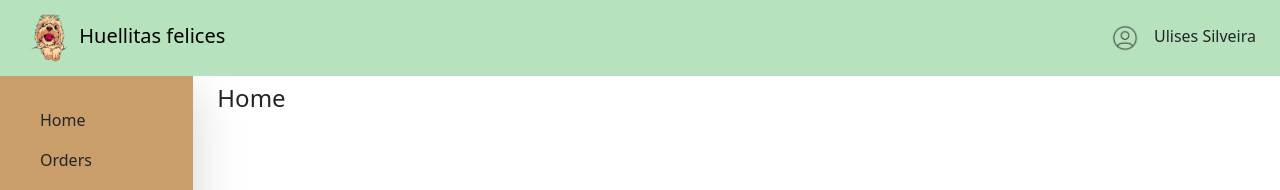
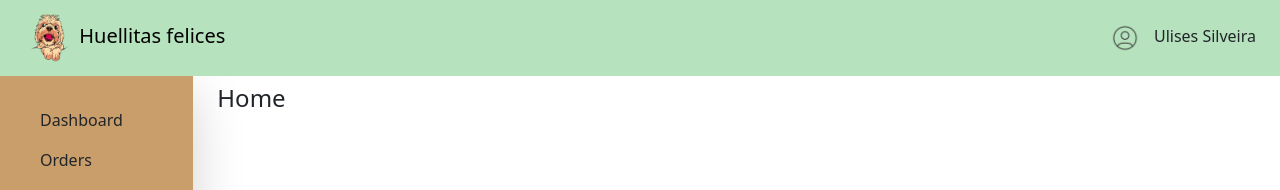
Before and after one commit to Ulisessilveira/Proyecto-huellitas, a Vue app: page /admin in a window 1280 px wide. Shown: the top 190 px of the page. Built offline with nearby package versions, Linux system fonts and the light colour scheme.

Commit message:
update ulises

```diff
--- a/src/components/layouts/SidebarComponent.vue
+++ b/src/components/layouts/SidebarComponent.vue
@@ -1,7 +1,7 @@
 <template>
     <ul class="nav flex-column p-4 shadow-lg bg-cafe2" style="height: 100vh">
         <li class="nav-item">
-            <router-link to="/admin" class="nav-link text-dark">Home</router-link>
+            <router-link to="/admin" class="nav-link text-dark">Dashboard</router-link>
         </li>
         <li class="nav-item">
             <router-link to="/admin/orders" class="nav-link text-dark">Orders</router-link>
```
